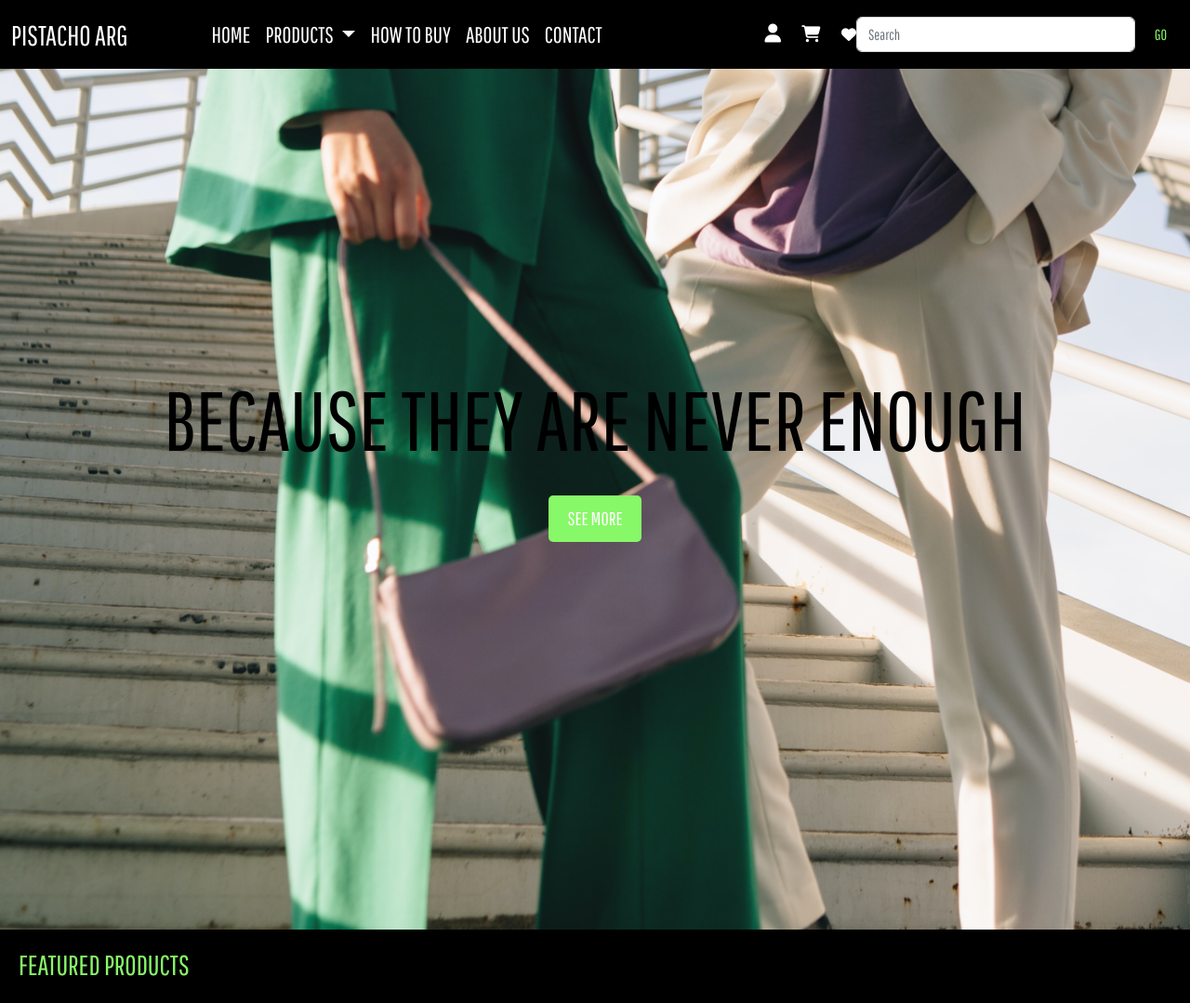
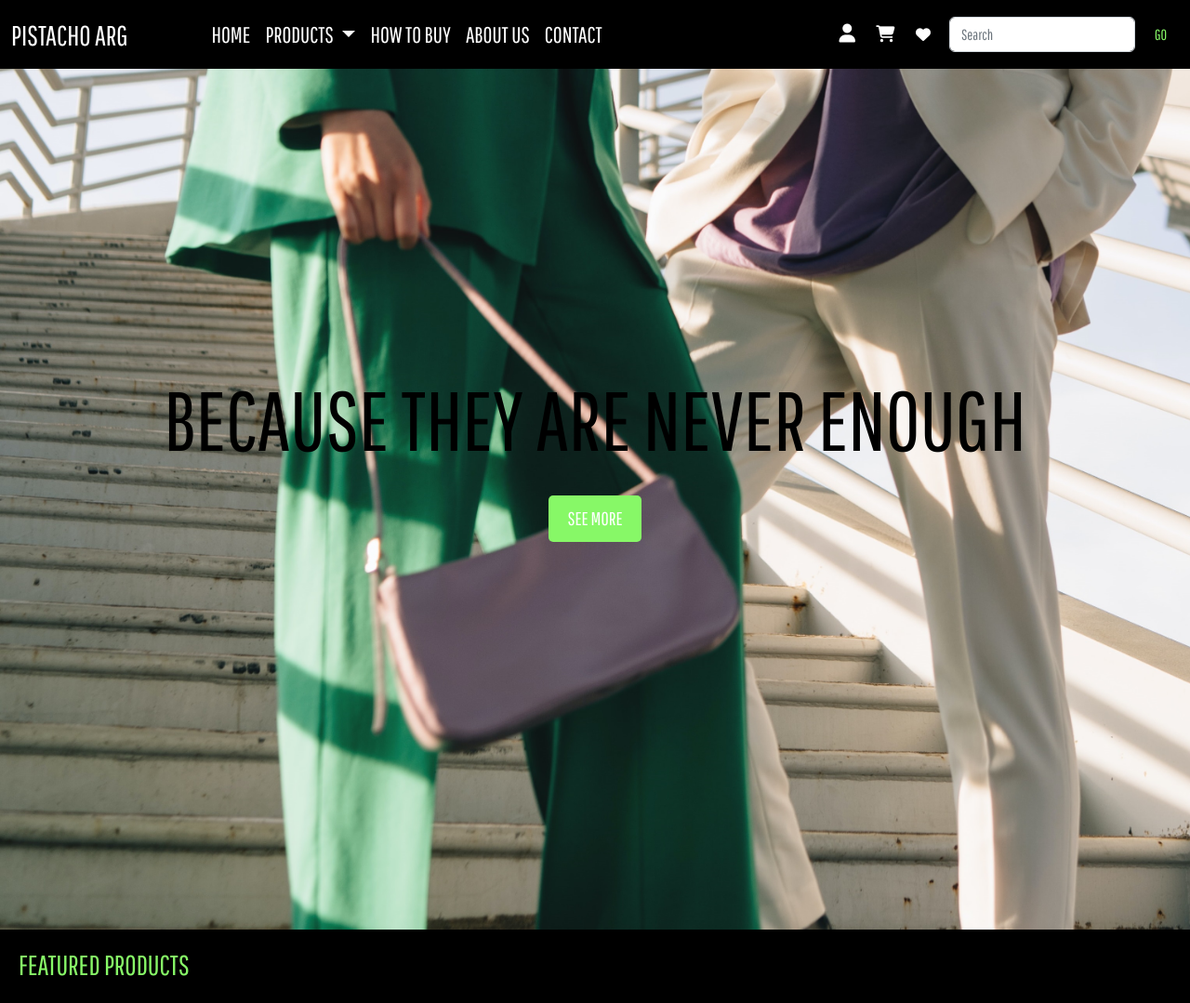
Before and after one commit to AbrilDaPra/PISTACHO, a plain HTML site: page index.html in a window 1280 px wide. Shown: the top 1079 px of the page at 93% size. Drawn offline with nearby package versions, Linux system fonts and the light colour scheme.

Commit message:
Cambio medida de el input Search

```diff
--- a/css/style.css
+++ b/css/style.css
@@ -52,6 +52,7 @@ body {
 #shoppingCartHeart {
     text-decoration: none;
     color: white;
+
 }
 #signInUser {
     text-decoration: none;
@@ -376,7 +377,8 @@ header {
 }
 
 .form-control {
-    width: 300px;
+    width: 200px;
+    margin-left: 20px;
 }
 /* #contactContainer {
     display: grid;
```
